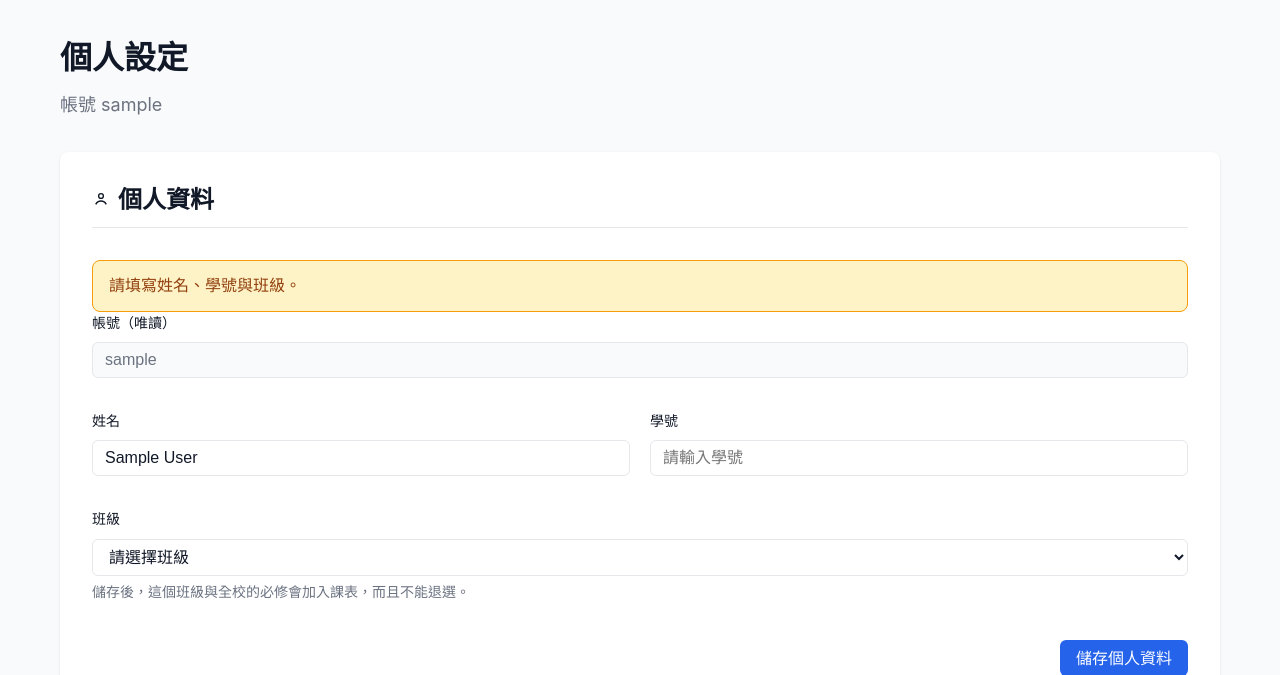
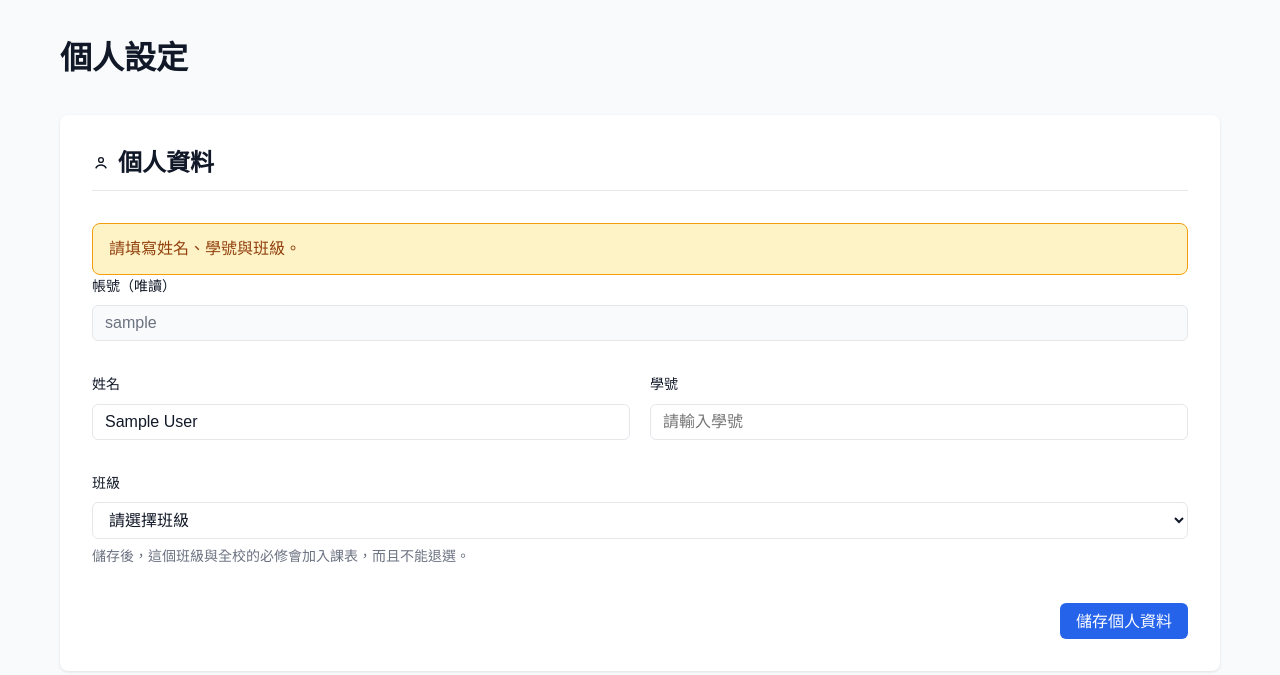
Before and after one commit to 11346070/Class-Schedule, a Django app: page /settings/ in a window 1280 px wide. Shown: the part 64-739 px from the top of the page. Run offline with Django 5.2, Linux system fonts and the light colour scheme; the visitor is signed in with stand-in values (Sample User, id 1); data comes from the database, SQL or seed files in the repository; data that the repository does not hold is empty.

Commit message:
fix:個人設定前端修改

```diff
--- a/templates/account_settings.html
+++ b/templates/account_settings.html
@@ -5,7 +5,7 @@
 {% block content %}
 <div class="page-header">
     <h1>個人設定</h1>
-    <p class="lead">帳號 {{ user.username }}</p>
+    <!-- <p class="lead">帳號 {{ user.username }}</p> -->
 </div>
 
 <div class="settings-layout">
```
